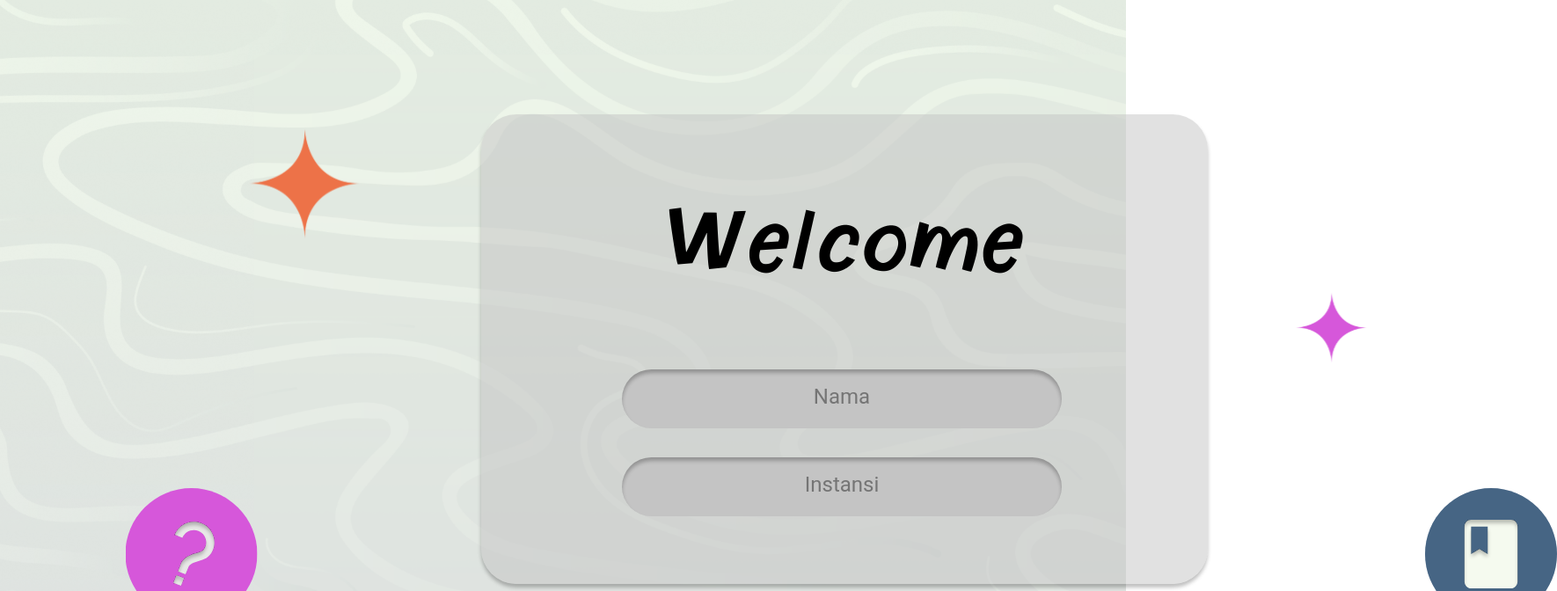
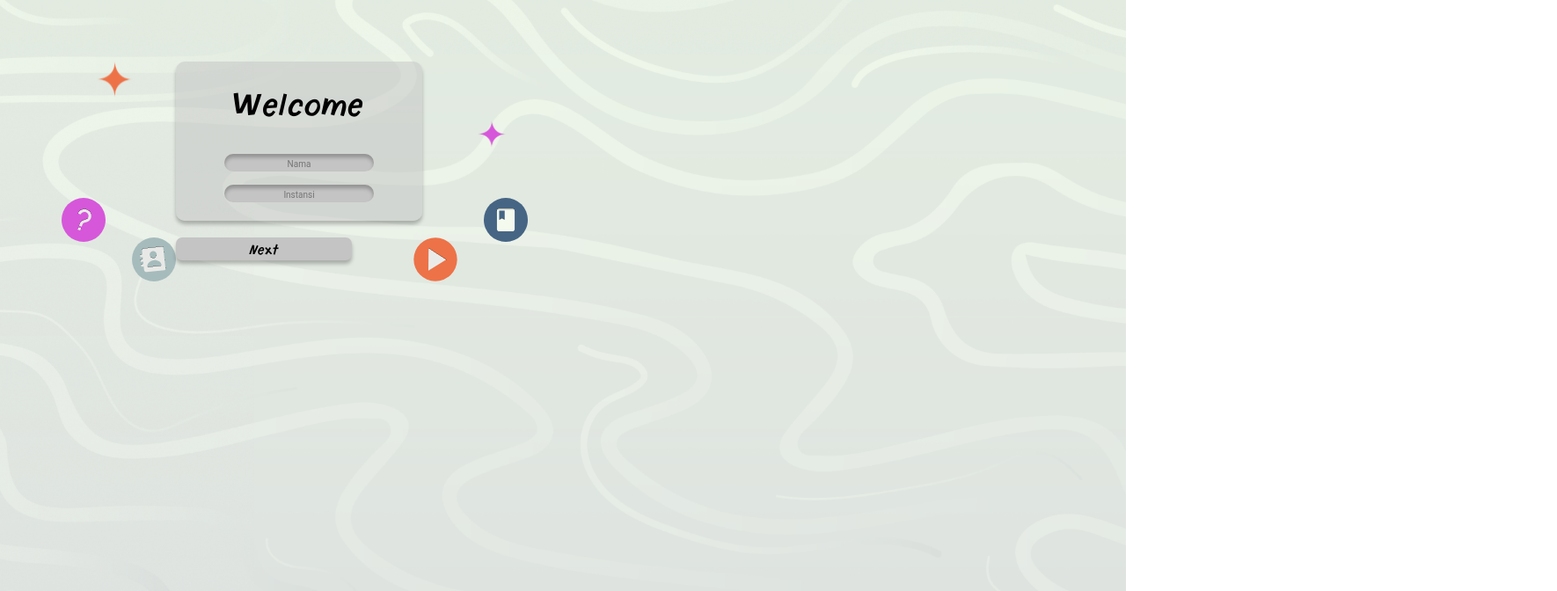
Before and after one commit to Hambinn/Kausarupa, a Nuxt app: page /Welcome in a window 1280 px wide. Shown: the top 672 px of the page at 88% size, 1770 px wide, since content can reach past the window. Built offline with nearby package versions, Linux system fonts and the light colour scheme; a web font is replaced by a local one.

Commit message:
1366 x 768 welcome page

```diff
--- a/components/FormWelcome.vue
+++ b/components/FormWelcome.vue
@@ -68,62 +68,6 @@
 
 }
 
-.BoxNama{
-    position: absolute;
-    width: 500px;
-    height: 67px;
-    left: 160px;
-    top: 290px;
-
-    background: #C4C4C4;
-    box-shadow: inset 0px 4px 4px rgba(0, 0, 0, 0.25);
-    border-radius: 50px;
-}
-
-.BoxNama .nama{
-    position: absolute;
-    width: 65px;
-    height: 28px;
-    left: 215px;
-    top: 20px;
-
-    font-family: Roboto;
-    font-style: normal;
-    font-weight: normal;
-    font-size: 24px;
-    line-height: 28px;
-
-color: rgba(0, 0, 0, 0.5);
-}
-
-.BoxInstansi{
-    position: absolute;
-    width: 500px;
-    height: 67px;
-    left: 160px;
-    top: 390px;
-
-    background: #C4C4C4;
-    box-shadow: inset 0px 4px 4px rgba(0, 0, 0, 0.25);
-    border-radius: 50px;
-}
-
-.BoxInstansi .instansi{
-    position: absolute;
-    width: 85px;
-    height: 28px;
-    left: 205px;
-    top: 20px;
-
-    font-family: Roboto;
-    font-style: normal;
-    font-weight: normal;
-    font-size: 24px;
-    line-height: 28px;
-
-    color: rgba(0, 0, 0, 0.5);
-}
-
 .placeholder::placeholder{
     text-align: center;
 }
@@ -153,5 +97,66 @@ input::-webkit-input-placeholder{
     left: 160px;
     top: 290px;
 }
+
+@media only  screen and (max-width: 1366px) {
+    .container{
+    position: absolute;
+    width: 280px;
+    height: 181px;
+    left: 200px;
+    top: 70px;
+
+    background: rgba(196, 196, 196, 0.5);
+    box-shadow: 0px 4px 4px rgba(0, 0, 0, 0.25);
+    border-radius: 10px;
+}
+
+.welcome{
+    position: absolute;
+    width: 447px;
+    height: 115px;
+    left: -85px;
+    top: -10px;
+
+    font-family: Tf Grotesk;
+    font-style: normal;
+    font-weight: normal;
+    font-size: 35px;
+    line-height: 115px;
+
+    color: #000000;
+
+}
+
+.placeholder::placeholder{
+    text-align: center;
+}
+
+input{
+    all: unset;
+    width: 170px;
+    height: 20px;
+    border-radius: 50px;
+    background: #C4C4C4;
+    box-shadow: inset 0px 4px 4px rgba(0, 0, 0, 0.25);
+}
+
+input::-webkit-input-placeholder{
+    font-family: Roboto;
+    font-size: 10px;
+}
+
+.name{
+    position: absolute;
+    left: 55px;
+    top: 140px;
+}
+
+.instansi{
+    position: absolute;
+    left: 55px;
+    top: 105px;
+}
+}
     /* ini buat stylingnya, ngasih warna, benerin posisi, benerin ukuran, font, kasih border dll. */
 </style>
--- a/pages/Welcome.vue
+++ b/pages/Welcome.vue
@@ -80,12 +80,6 @@ import Youtube from '../components/Youtube.vue'
     transform: translate(1350%,210%);
 }
 
-@media only  screen and (max-width: 1366px) {
-    .container-welcome{
-        background-size: 1366px 768px;
-    }
-}
-
 .container-popup{
     position: absolute;
 }
@@ -147,5 +141,98 @@ import Youtube from '../components/Youtube.vue'
 a{
     text-decoration: none;
 }
+
+@media only  screen and (max-width: 1366px) {
+    .container-welcome{
+        text-align: center;
+        background-image: url("../assets/png/WelcomePage/bg welcome 16_9.png");
+        background-repeat: no-repeat;
+        background-size: 1366px 768px;
+        height: 100vh;
+        width: 100vw
+    }
+
+
+    .container-bintang{
+        position: absolute;
+    }
+
+    .container-bintang .oren{
+        height: 45px;
+        top: 50%;
+        left: 50%;
+        transform: translate(220%,90%);
+}
+
+.container-bintang .ungu{
+    height: 35px;
+    top: 50%;
+    left: 50%;
+    transform: translate(1300%,280%);
+}
+
+.container-popup{
+    position: absolute;
+}
+
+.container-popup .contact{
+    height: 50px;
+    top: 50%;
+    left: 50%;
+    transform: translate(300%,540%);
+    cursor: pointer;
+}
+
+.container-popup .about{
+    height: 50px;
+    top: 50%;
+    left: 50%;
+    transform: translate(40%,450%);
+    cursor: pointer;
+}
+
+.container-popup .catatan{
+    height: 50px;
+    top: 50%;
+    left: 50%;
+    transform: translate(900%,450%);
+    cursor: pointer;
+}
+
+.container-popup .trailer{
+    height: 50px;
+    top: 50%;
+    left: 50%;
+    transform: translate(640%,540%);
+    cursor: pointer;
+}
+
+.next{
+    all: unset;
+    background: #C4C4C4;
+    box-shadow: 0px 4px 4px rgba(0, 0, 0, 0.25);
+    border-radius: 7px;
+    width: 200px;
+    height: 26px;
+    position: relative;
+    top: 270px;
+    left: -340px;
+
+    font-size: 15px;
+    font-family: 'Tf Grotesk';
+    font-weight: normal;
+    font-style: italic;
+    color: #000000;
+
+}
+
+.next:hover{
+    background-color:#587EA5 ;
+}
+
+a{
+    text-decoration: none;
+}
+}
     /* ini buat stylingnya, ngasih warna, benerin posisi, benerin ukuran, font, kasih border dll. */
 </style>
```
